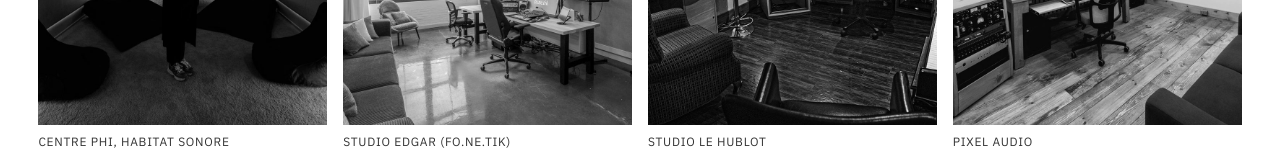
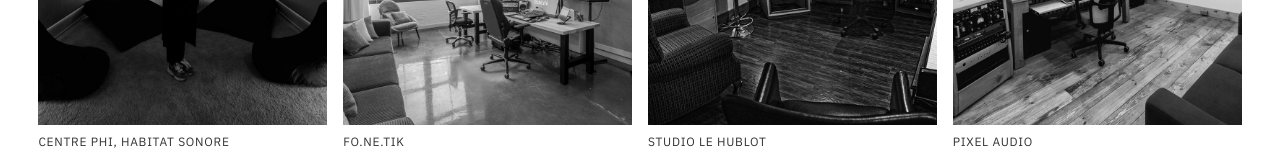
Before and after one commit to GAcoustique/granthamacoustique.com, a plain HTML site: page index.html in a window 1280 px wide. Shown: the part 2140-2305 px from the top of the page. Drawn offline with Linux system fonts and the light colour scheme.

Commit message:
Rename Studio Edgar tile to fo.ne.tik
Co-Authored-By: Claude Fable 5.2 <noreply@anthropic.com>
Claude-Session: https://claude.ai/code/session_0152jb7jQk8i8QpfvwCAK65r

```diff
--- a/index.html
+++ b/index.html
@@ -147,7 +147,7 @@ const P=[
  ["cult-nation","Cult Nation","p14",2,[A]],
  ["gamma","Gamma Recording","p15",4,["Pat Sayers"]],
  ["phi","Centre PHI, Habitat sonore","p16",3,["Phil Rochefort"]],
- ["edgar","Studio Edgar (fo.ne.tik)","p17",4,[A]],
+ ["edgar","fo.ne.tik","p17",4,[A]],
  ["le-hublot","Studio Le Hublot","p18",4,[],["Julie Durocher","Julie Durocher","","Julie Durocher"]],
  ["pixel-audio","Pixel Audio","p20",3,[],["Raphaël Thibodeau","Raphaël Thibodeau",""]],
  ["beam","Le BEAM","p21",5,[],["","","","",""]],
```
